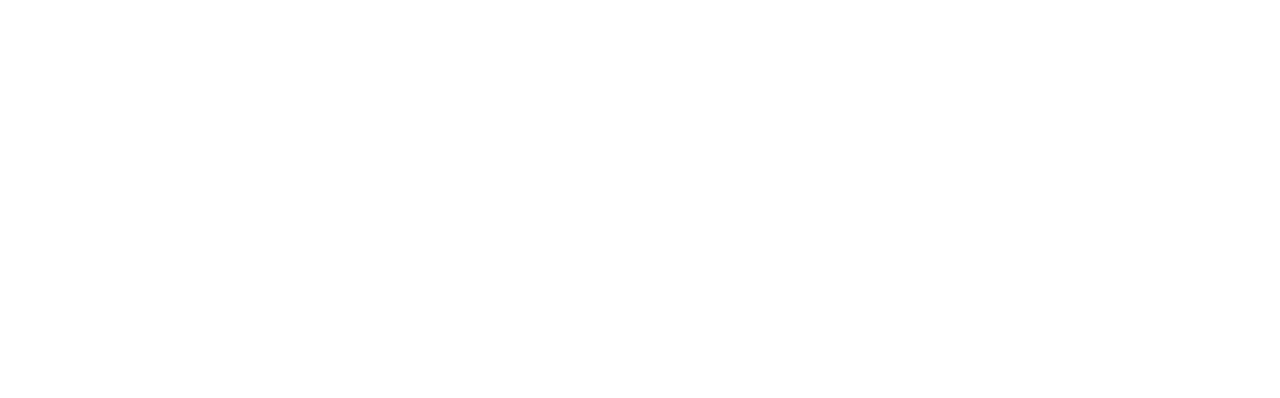
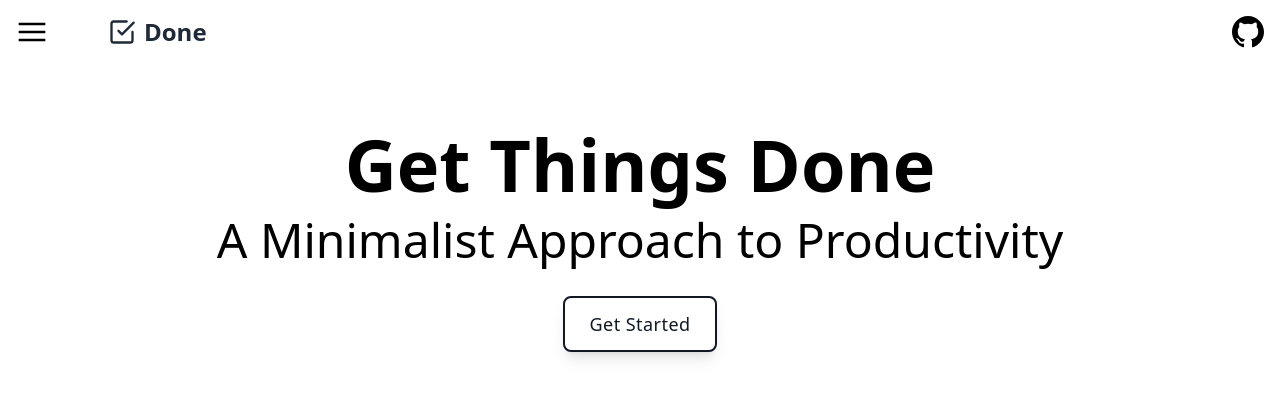
Before and after one commit to kpcodes30/Done, a website: page index.html in a window 1280 px wide. Drawn offline with nearby package versions, Linux system fonts and the light colour scheme; files that its build step writes are made by us from their sources.

Commit message:
Add landing page hero section and navigation layout

```diff
--- a/index.html
+++ b/index.html
@@ -6,7 +6,39 @@
     <title>Done</title>
     <link rel="stylesheet" href="dist/output.css">
 </head>
-<body>
+<body class="p-4">
 
+    <header>
+        <div class="navbar flex flex-row flex-nowrap items-center justify-start gap-2 w-full">
+          <div class="flex flex-row  gap-15">
+            <button class="menu-icon cursor-pointer">
+                <svg xmlns="http://www.w3.org/2000/svg" x="0px" y="0px" width="32" height="32" viewBox="0 0 24 24">
+                    <path d="M 2 5 L 2 7 L 22 7 L 22 5 L 2 5 z M 2 11 L 2 13 L 22 13 L 22 11 L 2 11 z M 2 17 L 2 19 L 22 19 L 22 17 L 2 17 z"></path>
+
+            </button>
+            <div class="logo flex items-center gap-2 cursor-pointer">
+                <svg xmlns="http://www.w3.org/2000/svg" width="28" height="28" viewBox="0 0 24 24" fill="none" stroke="currentColor" stroke-width="2" stroke-linecap="round" stroke-linejoin="round" class="text-gray-800">
+                    <path d="M9 11l3 3L22 4"></path>
+                    <path d="M21 12v7a2 2 0 01-2 2H5a2 2 0 01-2-2V5a2 2 0 012-2h11"></path>
+                </svg>
+                <span class="text-2xl font-bold text-gray-800">Done</span>
+            </div>
+          </div>
+            <div class="github-icon ml-auto">
+                <a href="https://github.com/kpcodes30/Done" target="_blank" class="cursor-pointer">
+                    <svg xmlns="http://www.w3.org/2000/svg" width="32" height="32" viewBox="0 0 24 24" fill="currentColor">
+                        <path d="M12 0c-6.626 0-12 5.373-12 12 0 5.302 3.438 9.8 8.207 11.387.599.111.793-.261.793-.577v-2.234c-3.338.726-4.033-1.416-4.033-1.416-.546-1.387-1.333-1.756-1.333-1.756-1.089-.745.083-.729.083-.729 1.205.084 1.839 1.237 1.839 1.237 1.07 1.834 2.807 1.304 3.492.997.107-.775.418-1.305.762-1.604-2.665-.305-5.467-1.334-5.467-5.931 0-1.311.469-2.381 1.236-3.221-.124-.303-.535-1.524.117-3.176 0 0 1.008-.322 3.301 1.23.957-.266 1.983-.399 3.003-.404 1.02.005 2.047.138 3.006.404 2.291-1.552 3.297-1.23 3.297-1.23.653 1.653.242 2.874.118 3.176.77.84 1.235 1.911 1.235 3.221 0 4.609-2.807 5.624-5.479 5.921.43.372.823 1.102.823 2.222v3.293c0 .319.192.694.801.576 4.765-1.589 8.199-6.086 8.199-11.386 0-6.627-5.373-12-12-12z"/>
+                    </svg>
+                </a>
+            </div>
+        </div>
+    </header>
+    <! hero>
+    <section class="hero mt-20">
+        <div class="hero-content text-center">
+            <h1 class="text-7xl font-bold mb-4">Get Things Done</h1>
+             <p class="text-5xl font-normal">A Minimalist Approach to Productivity</p>
+            <button class="btn btn-primary btn-lg mt-8 bg-white text-gray-900 py-3 px-6 border-2 border-gray-900 rounded-lg shadow-lg hover:bg-gray-900 hover:text-white transition-all duration-300 ease-in-out cursor-pointer text-lg font-medium tracking-wide">Get Started</button>
+            </div>
 </body>
 </html>
```
